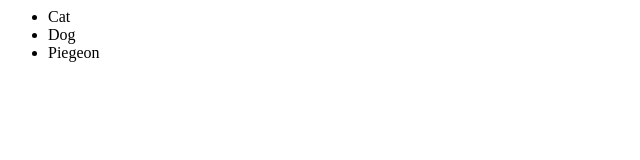
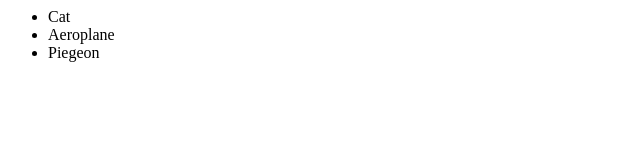
Before and after one commit to madsharky/NewGitTest, a plain HTML site: page index.html in a window 1280 px wide. Shown: the full height of the page, 0-640 px from the left. Drawn offline with Linux system fonts and the light colour scheme.

Commit message:
modified dog

```diff
--- a/index.html
+++ b/index.html
@@ -5,7 +5,7 @@
 <body>
 	<ul>
 		<li> Cat </li>
-		<li> Dog </li>
+		<li> Aeroplane </li>
 		<li> Piegeon </li>
 	</ul>
 </body>
```
